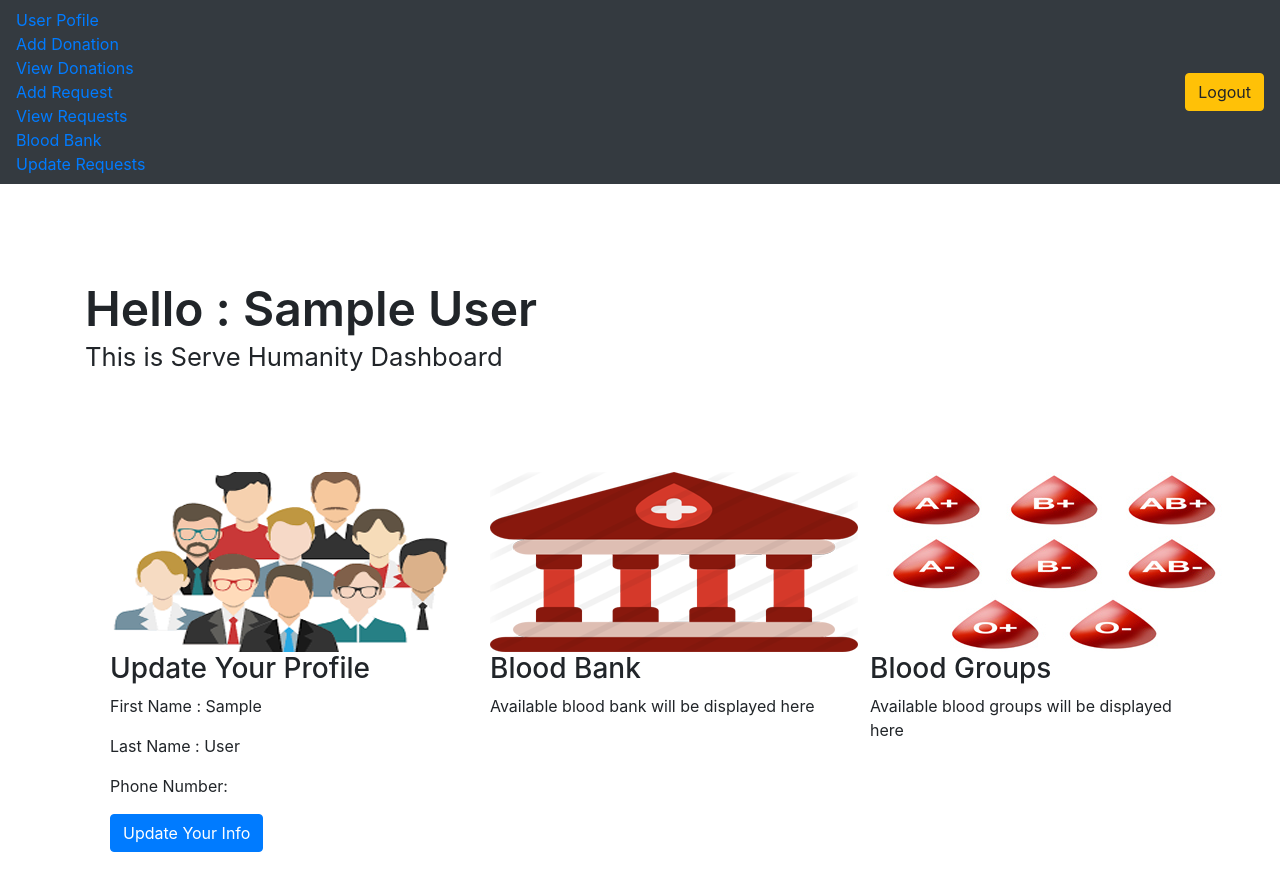
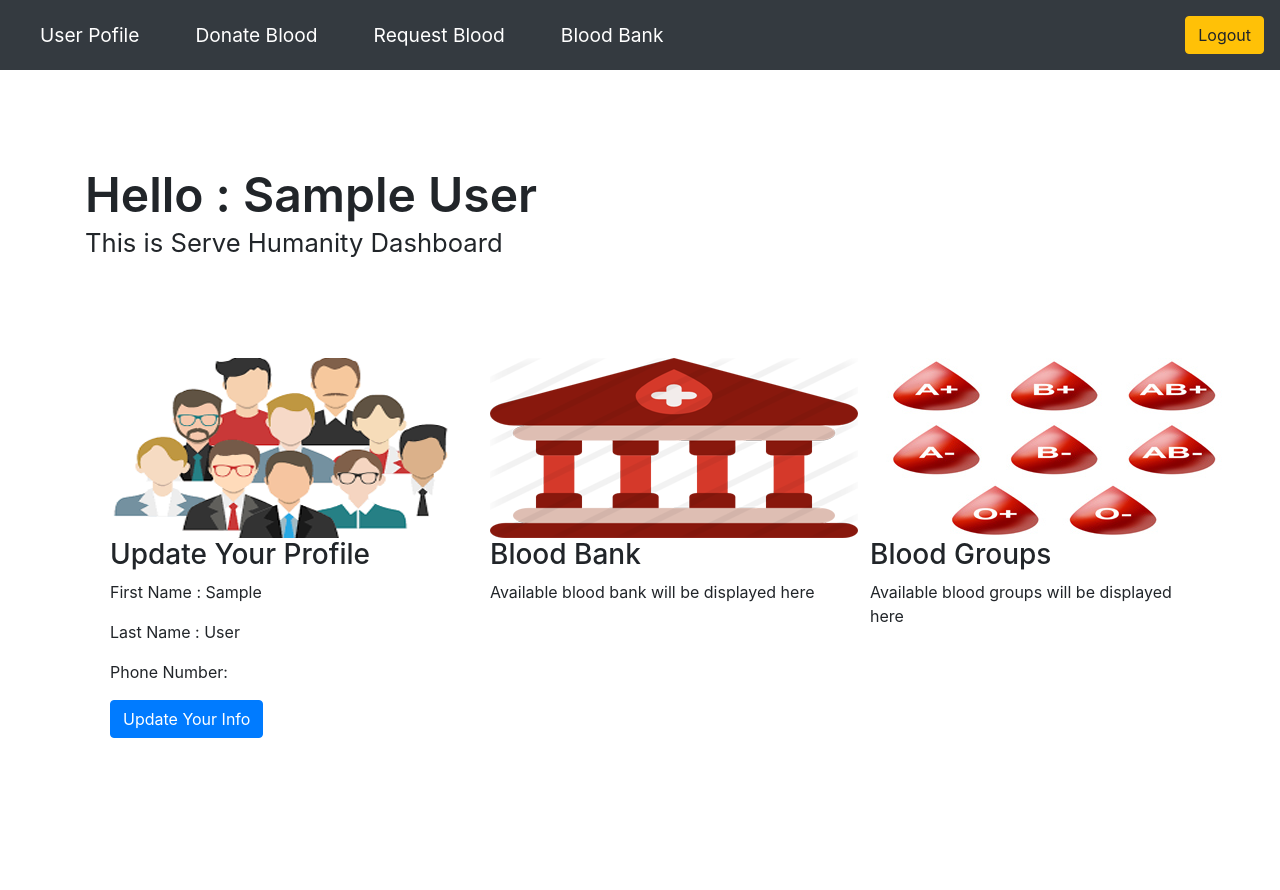
Before and after one commit to Bikash101kr/BloodDonationAppFrontend, a React (Create React App) app: page /dashboard/AddRequest in a window 1280 px wide. Shown: the top 890 px of the page. After the commit the page ends 834 px from the top, so only its background shows below. Built offline with nearby package versions, Linux system fonts and the light colour scheme; no server answers; sample sign-in values are in the browser's storage.

Commit message:
nav customize

```diff
--- a/src/components/NavBar.js
+++ b/src/components/NavBar.js
@@ -18,7 +18,35 @@ export default function NavBar(props) {
 
         <div>
             <Navbar color='dark' dark expand='md'>
-                <Nav className='mr-auto' vertical navbar>
+            <Nav id="nav" className='mr-auto' >
+                    <ul id="navul">
+                       <NavItem id="navitem">
+                            <Link to='/dash/profile'>User Pofile</Link>
+                            <ul>
+                                <Link to='/dash/profile' id="navlist">View Profile</Link>
+                                <Link to='/dash/profile' id="navlist">Edit Profile</Link>
+                            </ul>
+                        </NavItem>
+                        <NavItem id="navitem">
+                            <NavLink to='/dash/donations'>Donate Blood</NavLink>
+                            <ul>
+                                <Link to='/dash/profile' id="navlist">View Donations</Link>
+                                <Link to='/dash/profile' id="navlist">Add Donation</Link>
+                            </ul>
+                        </NavItem >
+                        <NavItem id="navitem">
+                            <NavLink to='/dash/requests'>Request Blood</NavLink>
+                            <ul>
+                                <Link to='/dash/profile' id="navlist">View Requests</Link>
+                                <Link to='/dash/profile' id="navlist">Add Request</Link>
+                            </ul>
+                        </NavItem>
+                        <NavItem id="navitem">
+                            <NavLink to='/dash/bloodBank'>Blood Bank</NavLink>
+                        </NavItem>
+                    </ul>
+                </Nav>
+                {/* <Nav className='mr-auto' >
                     <NavItem>
                         <Link to='/dash/profile'>User Pofile</Link>
                     </NavItem>
@@ -41,7 +69,7 @@ export default function NavBar(props) {
                         <NavLink to='/dash/updaterequests'>Update Requests</NavLink>
                     </NavItem>
 
-                </Nav>
+                </Nav> */}
                 <NavbarText>
                     <Button onClick={props.handleLogout} color='warning'>Logout</Button>
                 </NavbarText>
```
